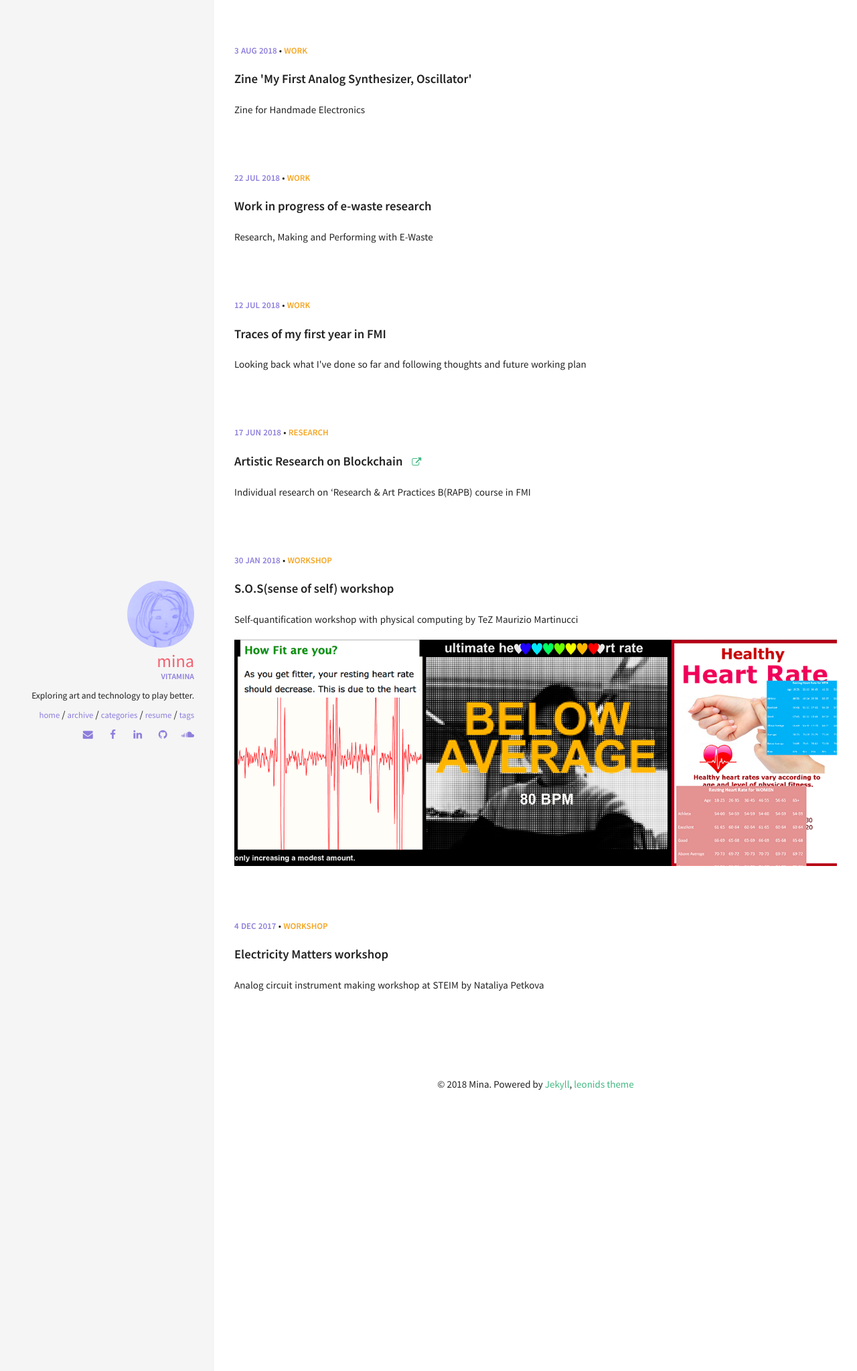
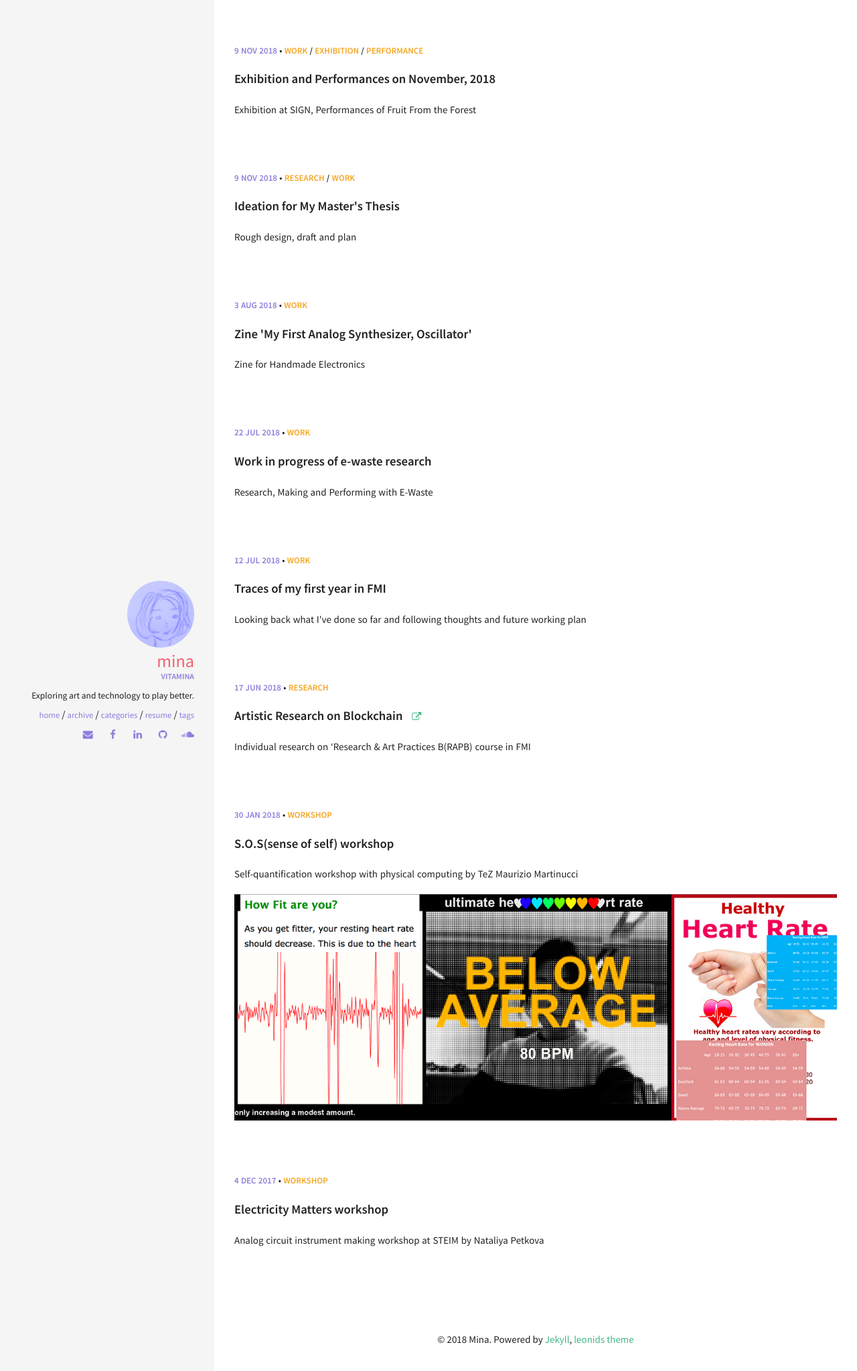
Before and after one commit to lucid2713/blog, a Jekyll site: the page built from index.html, in a window 1280 px wide. Shown: the top 2047 px of the page at 67% size. Built offline with Jekyll 4.4.1, drawn with Linux system fonts in a browser that asks for light colours.

Commit message:
upgrade resume and add 2 new posts

```diff
--- a/_data/index/skills.yml
+++ b/_data/index/skills.yml
@@ -2,5 +2,5 @@
 
 label: Ability
 id : cs
-aspects: GitHub/Jekyll, MaxMSP, Processing, OpenFrameworks, Raspberry Pi, Arduino, HTML/CSS
-percentage: 70, 60, 50, 30, 30, 80, 70
+aspects: GitHub/Jekyll, MaxMSP, Processing(P5.js), OpenFrameworks, Raspberry Pi, Arduino, HTML/CSS
+percentage: 70, 60, 60, 30, 30, 80, 70
--- /dev/null
+++ b/_posts/2018-11-09-Ideation-for-Thesis.md
@@ -0,0 +1,22 @@
+---
+layout: post
+title: Ideation for My Master's Thesis
+excerpt: "Rough design, draft and plan"
+tags: [E-waste, Thesis]
+categories: [research, work]
+
+---
+
+*to be uploaded*
+<br><br>
+Theme : What's left behind when digital technology develops : hardware, e-waste.
+<br>
+My approach(3 axes) : Research, Creation and Performance
+<br><br>
+outline
+<br>
+plan
+<br>
+format of outcome
+
+<br><br>
--- /dev/null
+++ b/_posts/2018-11-09-exhibition-and-performance-on-November.md
@@ -0,0 +1,19 @@
+---
+layout: post
+title: Exhibition and Performances on November, 2018
+excerpt: "Exhibition at SIGN, Performances of Fruit From the Forest"
+tags: [E-waste, SIGN, TutTotTud, Fruit From the Forest]
+categories: [work, exhibition, performance]
+
+---
+
+*to be uploaded*
+<br><br>
+Terzetto, SIGN, Groningen, Netherlands, 03-25.Nov.2018
+<br>
+my exhibition at gallery SIGN
+<br><br>
+TutTotTud(A European audio & art exhibition), Grand Theatre, Groningen, Netherlands, 12-13.Nov.2018
+<br>
+performance with Lucija as [Fruit From the Forest](https://fruitfromtheforest.com)
+<br><br>
```
Also changed, not shown: _data/index/projects.yml (+8 -0 lines).
